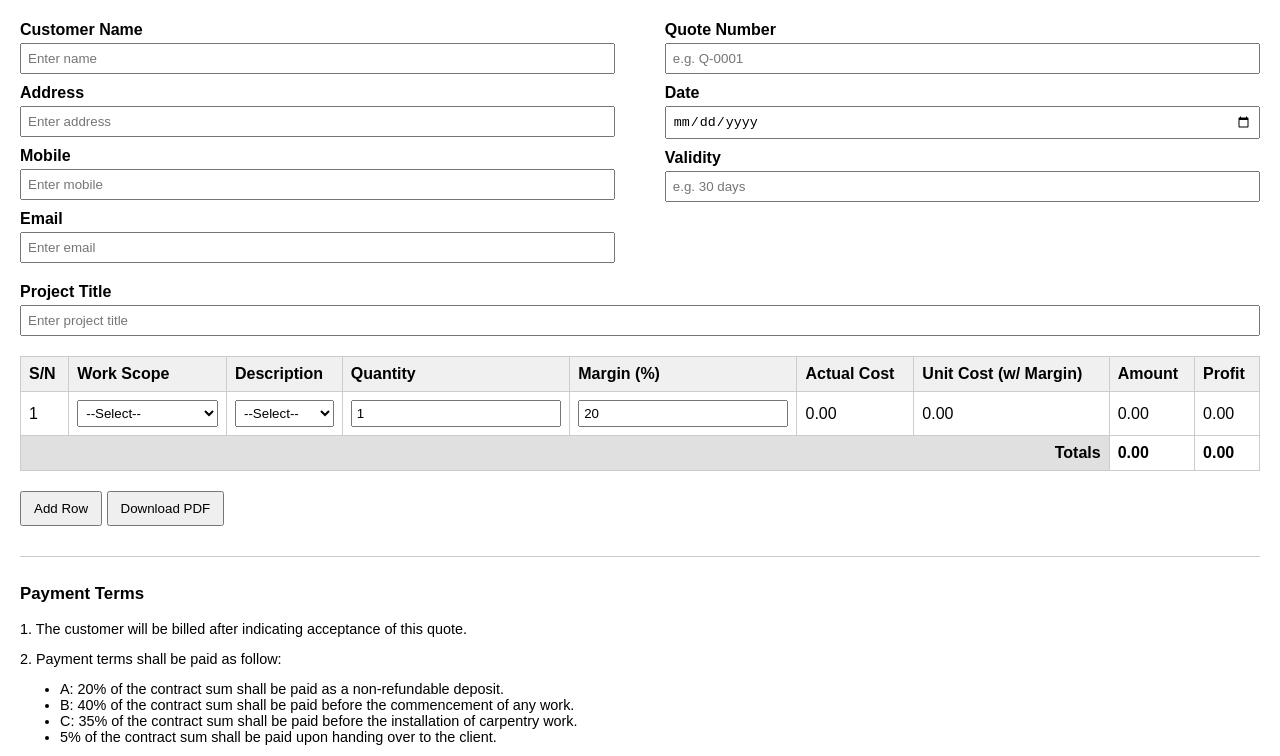
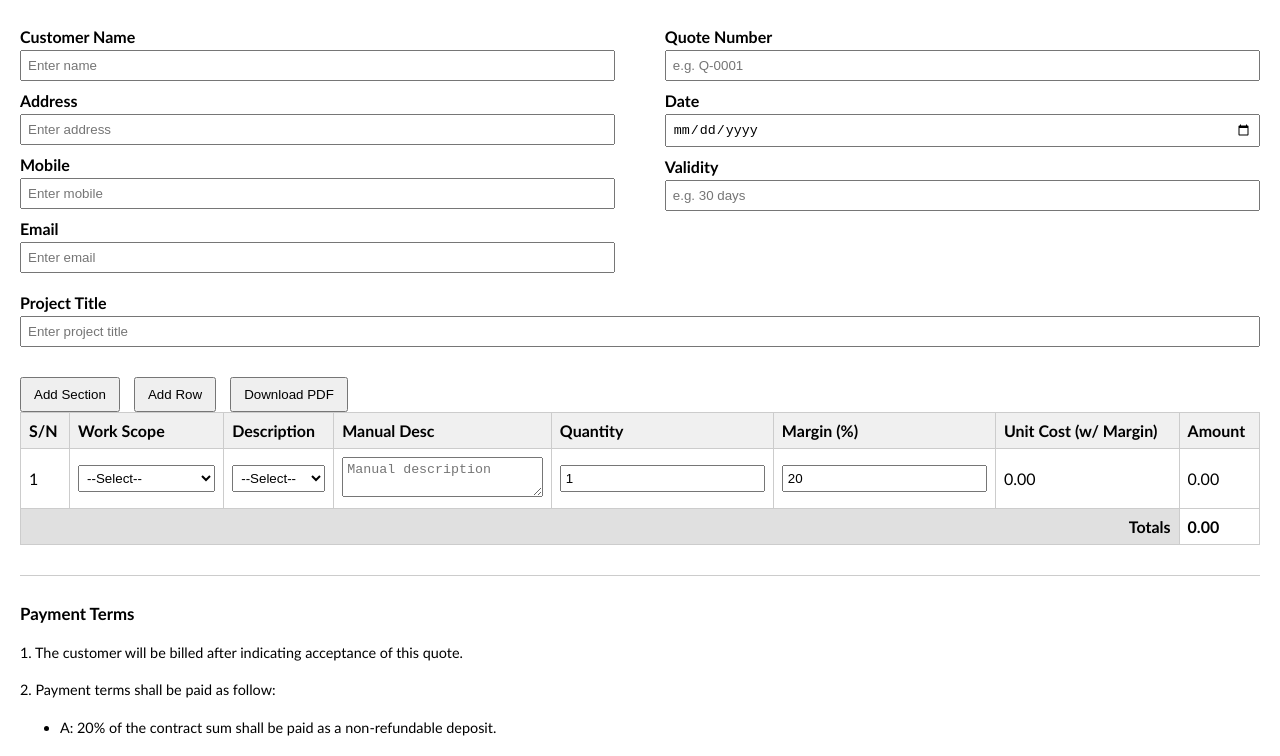
Before and after one commit to tetrislow90/quote-builder, a plain HTML site: page index.html in a window 1280 px wide. Shown: the part 173-929 px from the top of the page. Drawn offline with nearby package versions, Linux system fonts and the light colour scheme.

Commit message:
Update index.html

```diff
--- a/index.html
+++ b/index.html
@@ -5,7 +5,7 @@
   <meta name="viewport" content="width=device-width, initial-scale=1.0">
   <title>El Arte Quote Builder</title>
   <style>
-    body { font-family: Arial, sans-serif; margin: 20px; }
+    body { font-family: Calibri, sans-serif; margin: 20px; }
     header { display: flex; justify-content: space-between; align-items: flex-start; margin-bottom: 20px; }
     .logo img { max-height: 100px; }
     .company-info { text-align: left; }
@@ -20,15 +20,18 @@
     table { width: 100%; border-collapse: collapse; margin-bottom: 10px; }
     th, td { border: 1px solid #ccc; padding: 8px; text-align: left; }
     th { background-color: #f0f0f0; }
-    input[type="number"], select { width: 100%; box-sizing: border-box; padding: 4px; }
-    button { padding: 8px 12px; margin-top: 10px; }
+    input[type="number"], select, textarea { width: 100%; box-sizing: border-box; padding: 4px; }
+    button { padding: 8px 12px; margin-top: 10px; margin-right: 10px; }
     tfoot th { background-color: #e0e0e0; text-align: right; }
     tfoot td { font-weight: bold; }
     footer { margin-top: 30px; font-size: 0.9em; border-top: 1px solid #ccc; padding-top: 10px; }
+    footer ul li { margin-bottom: 12px; line-height: 1.6; }
+    footer p { margin-bottom: 12px; line-height: 1.6; }
     .signature-section { display: flex; justify-content: space-between; margin-top: 30px; }
     .sign-box { width: 48%; border: 1px solid #ccc; padding: 10px; }
     .sign-box label { display: block; margin-top: 10px; font-weight: bold; }
     .sign-box input { width: 100%; padding: 6px; box-sizing: border-box; }
+    .section-header td { background: #ddd; font-weight: bold; text-align: left; }
   </style>
   <!-- PDF libraries -->
   <script src="https://cdnjs.cloudflare.com/ajax/libs/html2canvas/1.4.1/html2canvas.min.js"></script>
@@ -41,7 +44,7 @@
       <p>UEN 202020065R<br>86 Marine Parade Central #04-303<br>Marine Parade Promenade<br>Singapore 440086<br>www.elartedesign.com</p>
     </div>
     <div class="logo">
-      <img src="logo.png" alt="El Arte Logo">
+      <img src="logo.jpg" alt="El Arte Logo">
     </div>
   </header>
 
@@ -71,18 +74,21 @@
     <input type="text" id="projectTitle" placeholder="Enter project title">
   </section>
 
+  <button id="addSection">Add Section</button>
+  <button id="addRow">Add Row</button>
+  <button id="downloadPdf">Download PDF</button>
+
   <table id="quoteTable">
     <thead>
       <tr>
         <th>S/N</th>
         <th>Work Scope</th>
         <th>Description</th>
+        <th>Manual Desc</th>
         <th>Quantity</th>
         <th>Margin (%)</th>
-        <th>Actual Cost</th>
         <th>Unit Cost (w/ Margin)</th>
         <th>Amount</th>
-        <th>Profit</th>
       </tr>
     </thead>
     <tbody></tbody>
@@ -90,12 +96,9 @@
       <tr>
         <th colspan="7">Totals</th>
         <td id="totalAmount">0.00</td>
-        <td id="totalProfit">0.00</td>
       </tr>
     </tfoot>
   </table>
-  <button id="addRow">Add Row</button>
-  <button id="downloadPdf">Download PDF</button>
 
   <script>
     const priceData = {
@@ -129,95 +132,94 @@
       ]
     };
 
-    const { jsPDF } = window.jspdf;
-    const tableBody = document.querySelector('#quoteTable tbody');
+    const table = document.getElementById('quoteTable');
+    const tbody = table.querySelector('tbody');
     const totalAmountEl = document.getElementById('totalAmount');
-    const totalProfitEl = document.getElementById('totalProfit');
-    const addRowBtn = document.getElementById('addRow');
-    const downloadBtn = document.getElementById('downloadPdf');
     let rowCount = 0;
+
+    function updateTotals() {
+      let total = 0;
+      tbody.querySelectorAll('tr').forEach(r => {
+        const amt = parseFloat(r.querySelector('.amount').textContent) || 0;
+        total += amt;
+      });
+      totalAmountEl.textContent = total.toFixed(2);
+    }
 
     function createRow() {
       rowCount++;
-      const row = document.createElement('tr');
-      row.innerHTML = `
+      const tr = document.createElement('tr');
+      tr.innerHTML = `
         <td>${rowCount}</td>
         <td><select class="scope"><option value="">--Select--</option></select></td>
         <td><select class="desc"><option value="">--Select--</option></select></td>
+        <td><textarea class="manual" placeholder="Manual description"></textarea></td>
         <td><input type="number" class="qty" value="1" min="0"></td>
         <td><input type="number" class="margin" value="20" min="0"></td>
-        <td><span class="actualCost">0.00</span></td>
         <td><span class="unitCost">0.00</span></td>
         <td><span class="amount">0.00</span></td>
-        <td><span class="profit">0.00</span></td>
       `;
-      tableBody.appendChild(row);
+      tbody.appendChild(tr);
 
-      const scopeSelect = row.querySelector('.scope');
-      const descSelect = row.querySelector('.desc');
-      const qtyInput = row.querySelector('.qty');
-      const marginInput = row.querySelector('.margin');
-      const actualCostEl = row.querySelector('.actualCost');
-      const unitCostEl = row.querySelector('.unitCost');
-      const amountEl = row.querySelector('.amount');
-      const profitEl = row.querySelector('.profit');
+      const scope = tr.querySelector('.scope');
+      const desc = tr.querySelector('.desc');
+      const manual = tr.querySelector('.manual');
+      const qty = tr.querySelector('.qty');
+      const margin = tr.querySelector('.margin');
+      const unitCostEl = tr.querySelector('.unitCost');
+      const amountEl = tr.querySelector('.amount');
 
-      Object.keys(priceData).forEach(scope => {
-        const opt = document.createElement('option'); opt.value = scope; opt.textContent = scope; scopeSelect.appendChild(opt);
+      Object.keys(priceData).forEach(s => {
+        const o = document.createElement('option'); o.value = s; o.text = s; scope.add(o);
       });
 
-      scopeSelect.addEventListener('change', () => {
-        const items = priceData[scopeSelect.value] || [];
-        descSelect.innerHTML = '<option value="">--Select--</option>';
-        items.forEach(item => {
-          const opt = document.createElement('option'); opt.value = item.cost; opt.textContent = item.desc; descSelect.appendChild(opt);
-        });
-        updateRow();
+      scope.addEventListener('change', () => {
+        const items = priceData[scope.value] || [];
+        desc.innerHTML = '<option>--Select--</option>';
+        items.forEach(i => { const o = document.createElement('option'); o.value = i.cost; o.text = i.desc; desc.add(o); });
+        compute();
       });
+      desc.addEventListener('change', compute);
+      manual.addEventListener('input', compute);
+      qty.addEventListener('input', compute);
+      margin.addEventListener('input', compute);
 
-      descSelect.addEventListener('change', updateRow);
-      qtyInput.addEventListener('input', updateRow);
-      marginInput.addEventListener('input', updateRow);
-
-      function updateRow() {
-        const actual = parseFloat(descSelect.value) || 0;
-        const margin = parseFloat(marginInput.value) || 0;
-        const qty = parseFloat(qtyInput.value) || 0;
-        const unit = actual * (1 + margin / 100);
-        const amount = unit * qty;
-        const profit = amount - actual * qty;
-        actualCostEl.textContent = actual.toFixed(2);
+      function compute() {
+        const actual = manual.value ? 0 : parseFloat(desc.value) || 0;
+        const unit = actual * (1 + (parseFloat(margin.value)||0)/100);
+        const amt = unit * (parseFloat(qty.value)||0);
         unitCostEl.textContent = unit.toFixed(2);
-        amountEl.textContent = amount.toFixed(2);
-        profitEl.textContent = profit.toFixed(2);
+        amountEl.textContent = amt.toFixed(2);
         updateTotals();
       }
-
-      updateRow();
+      compute();
     }
 
-    function updateTotals() {
-      let totalAmount = 0; let totalProfit = 0;
-      document.querySelectorAll('#quoteTable tbody tr').forEach(row => {
-        totalAmount += parseFloat(row.querySelector('.amount').textContent) || 0;
-        totalProfit += parseFloat(row.querySelector('.profit').textContent) || 0;
-      });
-      totalAmountEl.textContent = totalAmount.toFixed(2);
-      totalProfitEl.textContent = totalProfit.toFixed(2);
-    }
-
-    addRowBtn.addEventListener('click', createRow);
+    document.getElementById('addRow').addEventListener('click', createRow);
+    document.getElementById('addSection').addEventListener('click', () => {
+      const section = prompt('Enter section name');
+      if (section) {
+        const tr = document.createElement('tr');
+        tr.className = 'section-header';
+        tr.innerHTML = `<td colspan="8">${section}</td>`;
+        tbody.appendChild(tr);
+      }
+    });
     createRow();
 
-    downloadBtn.addEventListener('click', () => {
-      html2canvas(document.body).then(canvas => {
-        const imgData = canvas.toDataURL('image/png');
-        const pdf = new jsPDF('p', 'pt', 'a4');
-        const imgProps = pdf.getImageProperties(imgData);
-        const pdfWidth = pdf.internal.pageSize.getWidth();
-        const pdfHeight = (imgProps.height * pdfWidth) / imgProps.width;
-        pdf.addImage(imgData, 'PNG', 0, 0, pdfWidth, pdfHeight);
+    document.getElementById('downloadPdf').addEventListener('click', () => {
+      // hide manual and margin fields before capture
+      tbody.querySelectorAll('.manual, .margin').forEach(el => el.style.display='none');
+      const scriptEl = document.currentScript;
+      html2canvas(document.body, { scale: 0.5 }).then(canvas => {
+        const img = canvas.toDataURL('image/jpeg', 0.7);
+        const pdf = new jsPDF('p','pt','a4');
+        const w = pdf.internal.pageSize.getWidth();
+        const h = canvas.height * w / canvas.width;
+        pdf.addImage(img,'JPEG',0,0,w,h);
         pdf.save('quote.pdf');
+        // restore
+        tbody.querySelectorAll('.manual, .margin').forEach(el => el.style.display='');
       });
     });
   </script>
@@ -230,7 +232,7 @@
       <li>A: 20% of the contract sum shall be paid as a non-refundable deposit.</li>
       <li>B: 40% of the contract sum shall be paid before the commencement of any work.</li>
       <li>C: 35% of the contract sum shall be paid before the installation of carpentry work.</li>
-      <li>5% of the contract sum shall be paid upon handing over to the client.</li>
+      <li>D: 5% of the contract sum shall be paid upon handing over to the client.</li>
     </ul>
     <h3>Terms & Conditions</h3>
     <ul>
@@ -245,24 +247,9 @@
       <li>9. The price agreed upon acceptance of this quotation by the client does not include the costs of engagement of architects, engineers, surveyors or other professionals which may be required in case it is required. El Arte Design will inform the client as soon as it determines, in its professional judgment, that the engagement of such professionals is required.</li>
       <li>10. All water and electricity charges shall be borne by the owner during the renovation or construction period.</li>
       <li>11. All payments shall be made to El Arte Design. El Arte Design shall provide the client an official tax invoice upon receipt of payment.</li>
-      <li>12. The terms and conditions of this quotation are enforceable against both EL ARTE Design and the client. The client is required to go through the terms carefully and clarify any doubts before signing the quotation.  Once signed, the client is deemed to have read, understood and agreed to the terms and conditions herein.</li>
+      <li>12. The terms and conditions of this quotation are enforceable against both EL ARTE Design and the client. The client is required to go through the terms carefully and clarify any doubts before signing the quotation. Once signed, the client is deemed to have read, understood and agreed to the terms and conditions herein.</li>
       <li>13. In the event that there are disputes, controversies or differences relating to this quotation and the scope of work contained herein (“dispute”), the parties will in the first instance make best efforts to resolve the matter amicably through negotiations. Should such negotiations fail, the parties agree to refer the dispute to mediation in Singapore, in accordance with the Law Society Mediation Rules for the time being in force.</li>
     </ul>
   </footer>
-
-  <section class="signature-section">
-    <div class="sign-box">
-      <label>Designer Signature:</label>
-      <input type="text" placeholder="Name">
-      <label>Date:</label>
-      <input type="date">
-    </div>
-    <div class="sign-box">
-      <label>Customer Signature:</label>
-      <input type="text" placeholder="Name">
-      <label>Date:</label>
-      <input type="date">
-    </div>
-  </section>
 </body>
 </html>
```
